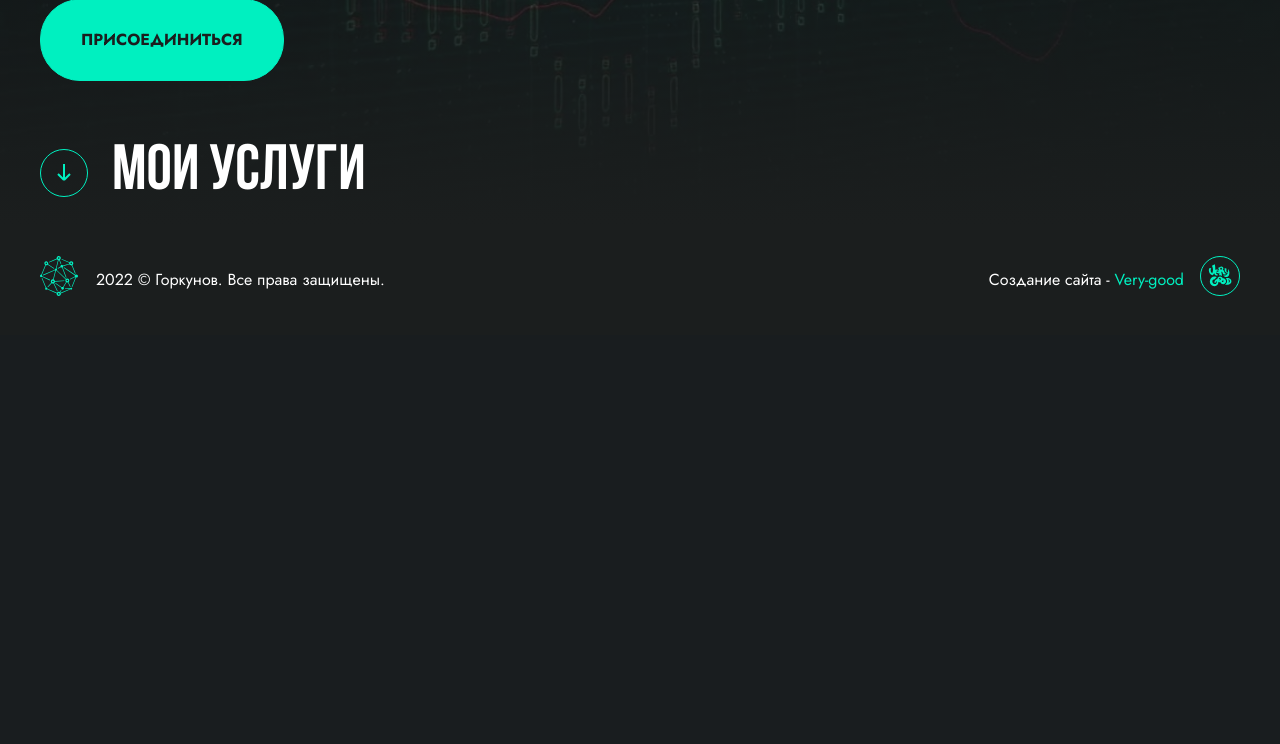
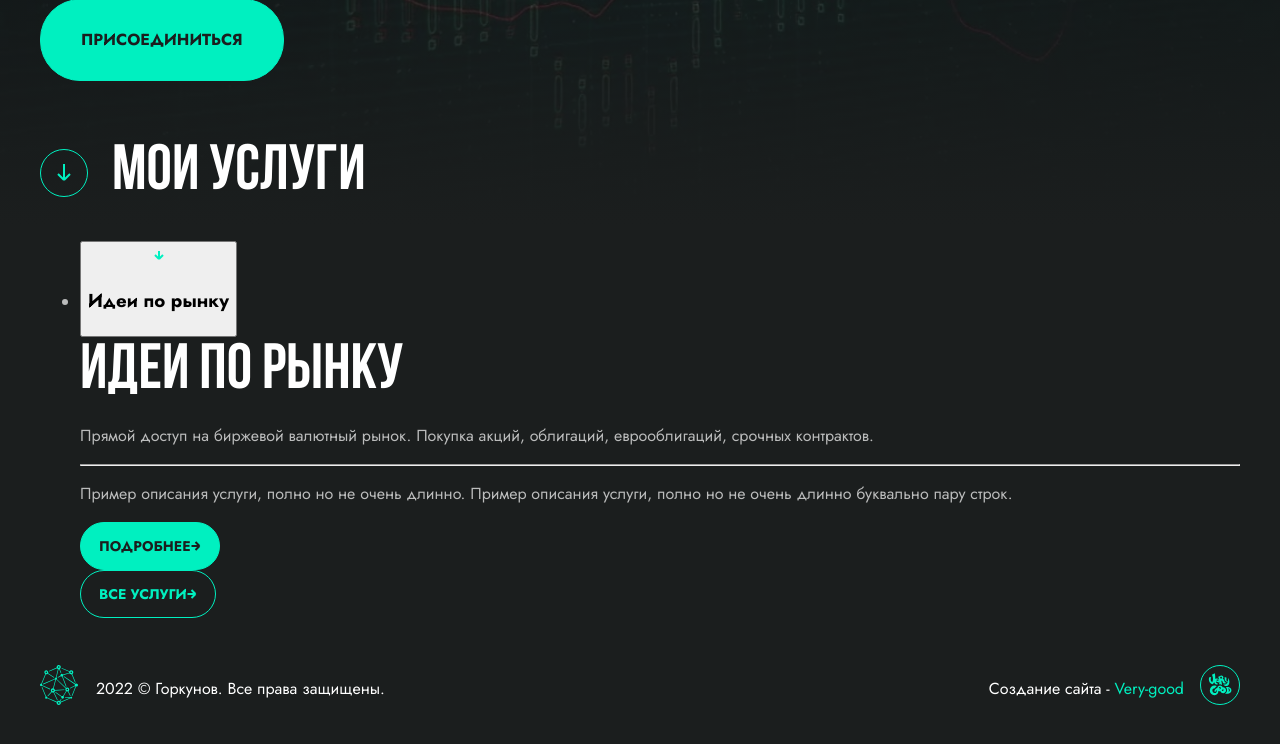
Before and after one commit to yurkaronin/gorkunov.loc, a PHP site: page /home.php in a window 1280 px wide. Shown: the part 575-1319 px from the top of the page. Before the commit the page ends 871 px from the top, so only its background shows below. Run offline with PHP 8.4, Linux system fonts and the light colour scheme; some libraries are stand-ins or nearby versions; some web fonts are replaced.

Commit message:
Начал разметку секции услуг на главной

```diff
--- a/home.php
+++ b/home.php
@@ -18,6 +18,7 @@
   <?php include './components/header.php';?>
 
   <main>
+    <!-- первый экран  -->
     <section class="first">
       <div class="wrapper">
         <div class="first__flex">
@@ -40,8 +41,52 @@
 
         </div>
 
+      </div>
+    </section>
 
+    <section class="services">
+      <div class="wrapper">
+        <h2 class="visually-hidden">Список услуг</h2>
 
+        <ul class="services__list">
+
+          <li class="services__item accordion">
+            <button class="accordion__top active" type="button">
+              <svg width="10" height="10" viewBox="0 0 10 10" fill="none" xmlns="http://www.w3.org/2000/svg">
+                <path d="M1 4L5 8M5 8L9 4M5 8L5 0" stroke="#00F0C0" stroke-width="2" />
+              </svg>
+              <h3 class="accordion__title">Идеи по рынку</h3>
+            </button>
+            <div class="accordion__body">
+
+              <h3 class="title">Идеи по рынку</h3>
+              <p class="lead">Прямой доступ на биржевой валютный рынок. Покупка акций, облигаций, еврооблигаций, срочных
+                контрактов.</p>
+              <hr>
+              <p class="text">Пример описания услуги, полно но не очень длинно. Пример описания услуги, полно но не
+                очень длинно буквально пару строк.</p>
+
+              <div class="buttons">
+
+                <a class="button" href="#">
+                  <span>подробнее</span>
+                  <svg width="10" height="10" viewBox="0 0 10 10" fill="none" xmlns="http://www.w3.org/2000/svg">
+                    <path d="M4.5 9L8.5 5M8.5 5L4.5 1M8.5 5L0.5 5" stroke="#1B1E1E" stroke-width="2" />
+                  </svg>
+                </a>
+
+                <a class="button button--transparent" href="#">
+                  <span>Все услуги</span>
+                  <svg width="10" height="10" viewBox="0 0 10 10" fill="none" xmlns="http://www.w3.org/2000/svg">
+                    <path d="M4.5 9L8.5 5M8.5 5L4.5 1M8.5 5L0.5 5" stroke="#00F0C0" stroke-width="2" />
+                  </svg>
+                </a>
+
+              </div>
+
+            </div>
+          </li>
+        </ul>
       </div>
     </section>
   </main>
```
Also changed, not shown: img/services/1.png (added).
